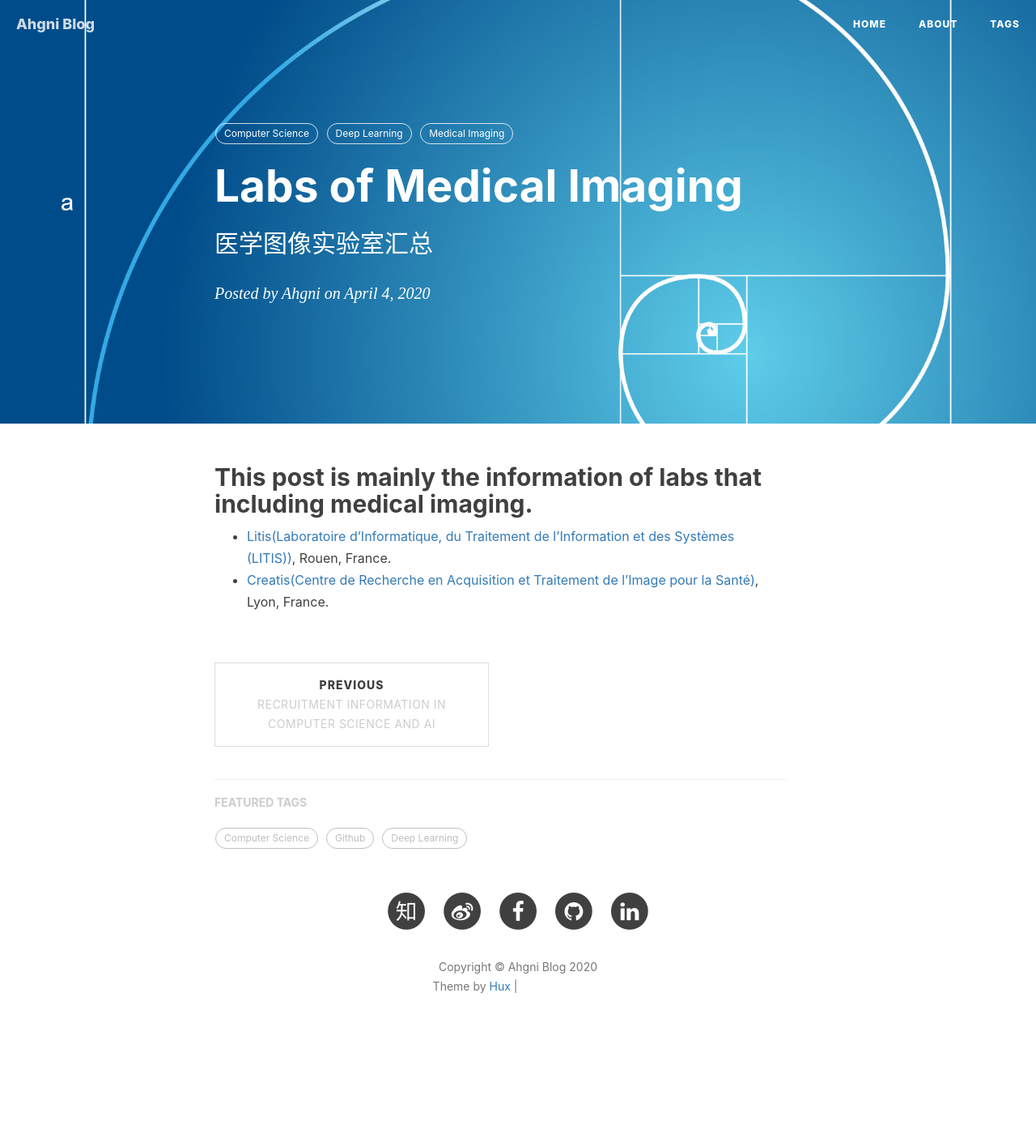
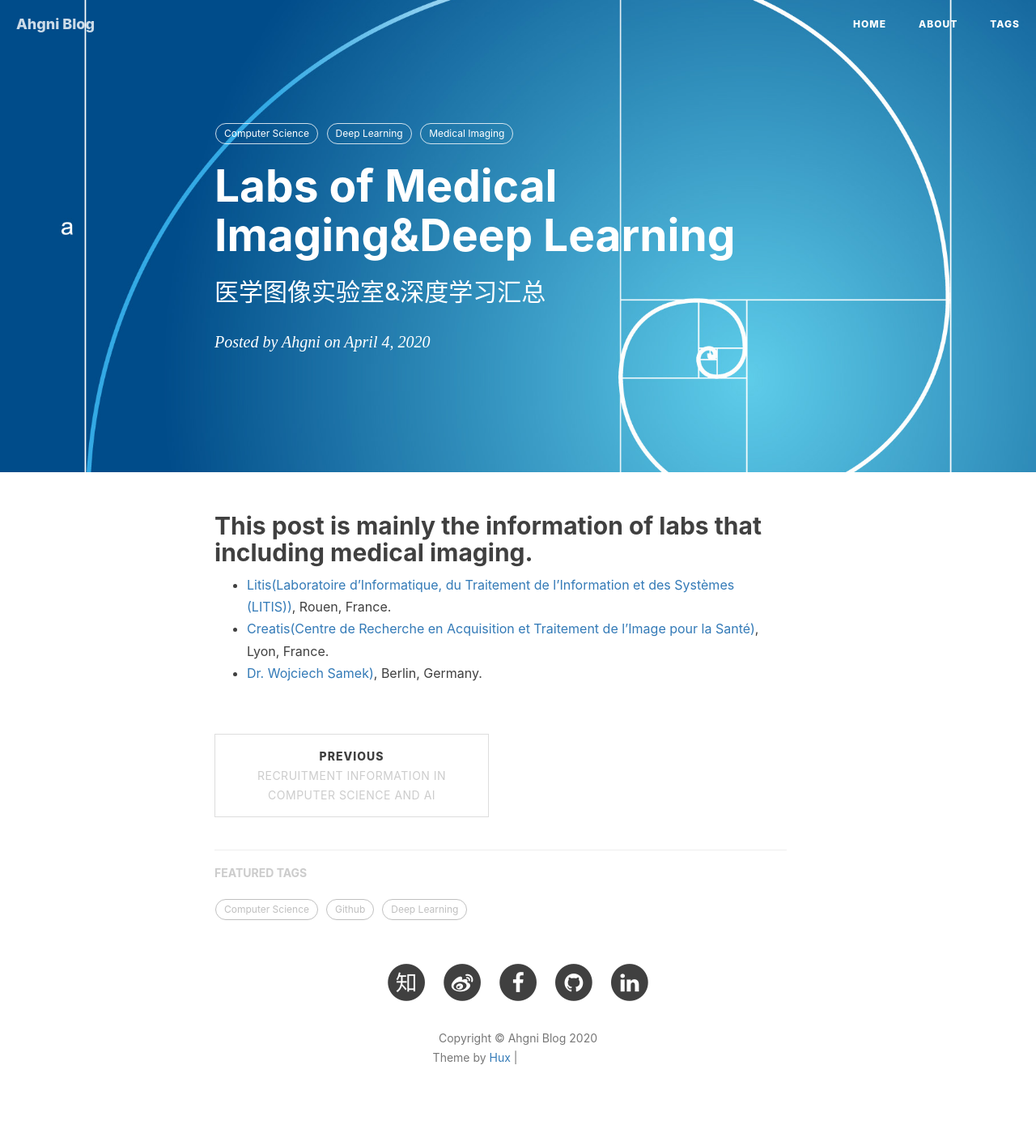
Before and after one commit to jizhang02/jizhang02.github.io, a Jekyll site: the page built from _posts/2020-04-04-lab.markdown, in a window 1280 px wide. Shown: the whole page at 81% size. Built offline with Jekyll 4.4.1, drawn with Linux system fonts in a browser that asks for light colours; nearby versions of some CDN libraries; comment, search, counter and statistics services are not loaded; before the commit the page ends 1322 px from its top, so only the background shows below that; grey boxes are pictures that could not be loaded.

Commit message:
Update 2020-04-04-lab.markdown

```diff
--- a/_posts/2020-04-04-lab.markdown
+++ b/_posts/2020-04-04-lab.markdown
@@ -1,7 +1,7 @@
 ---
 layout:     post
-title:      "Labs of Medical Imaging"
-subtitle: "医学图像实验室汇总"
+title:      "Labs of Medical Imaging&Deep Learning"
+subtitle: "医学图像实验室&深度学习汇总"
 date:       2020-04-04 14:10:00
 author:     "Ahgni"
 header-img: "img/post-bg.jpg"
@@ -15,3 +15,4 @@ tags:
 
 * [Litis(Laboratoire d'Informatique, du Traitement de l'Information et des Systèmes (LITIS))](http://www.litislab.fr/), Rouen, France.
 * [Creatis(Centre de Recherche en Acquisition et Traitement de l'Image pour la Santé)](https://www.creatis.insa-lyon.fr/site7/en), Lyon, France.
+* [Dr. Wojciech Samek)](http://iphome.hhi.de/samek/), Berlin, Germany.
```
